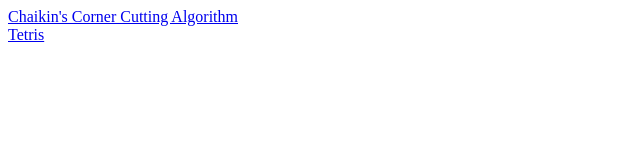
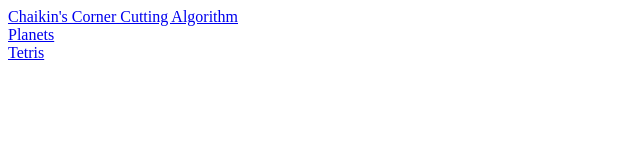
Before and after one commit to tobbelobban/tobzed.github.io, a plain HTML site: page index.html in a window 1280 px wide. Shown: the full height of the page, 0-640 px from the left. Drawn offline with Linux system fonts and the light colour scheme.

Commit message:
Update index.html

```diff
--- a/index.html
+++ b/index.html
@@ -6,6 +6,7 @@
   </head>
   <body>
       <A href="chaikin/chaikin.html">Chaikin's Corner Cutting Algorithm</A></br>
+      <A href="planets/planets.html">Planets</A></br>
       <A href="tetris/tetris.html">Tetris</A>
 </body>
 </html>
```
